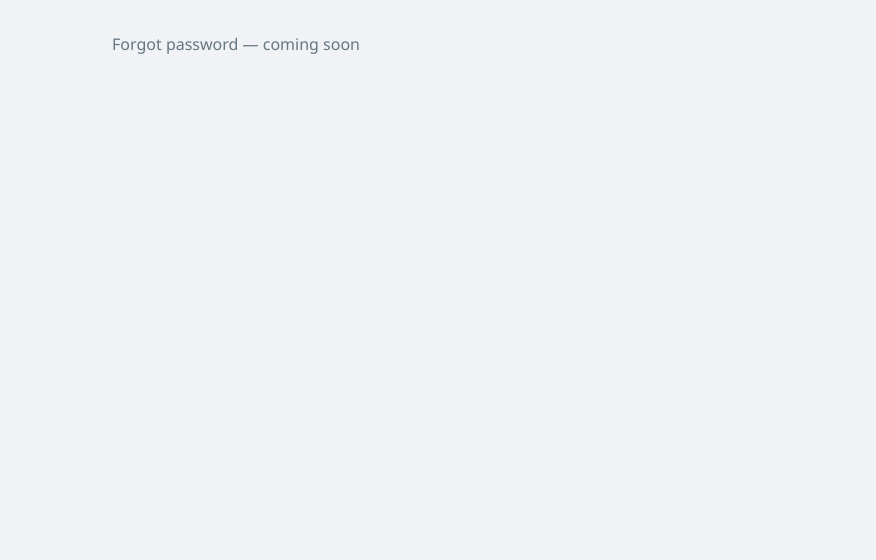
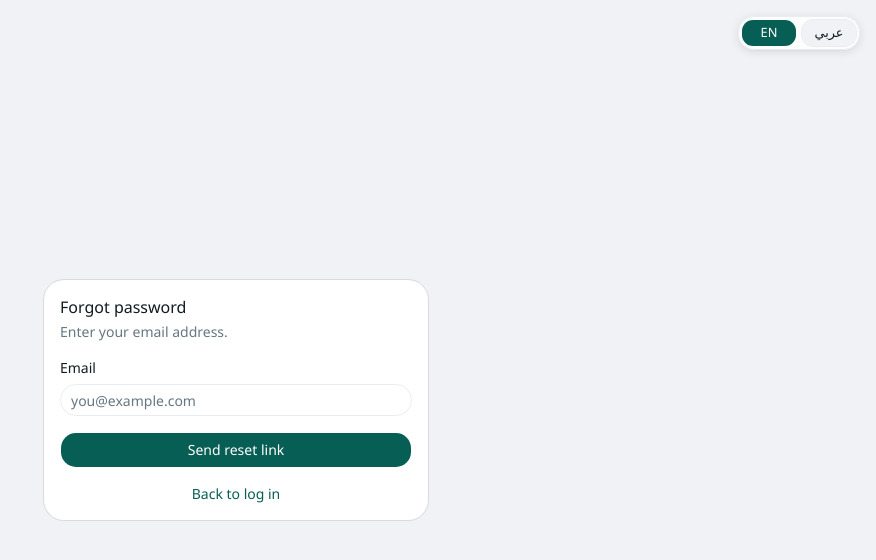
Before and after one commit to MeladAdera/SportBooker-frontend, a React (Vite) app: page /forgot-password in a window 1280 px wide. Shown: the top 560 px of the page, without its empty margins (404-1280 px from the left). Built offline with nearby package versions, Linux system fonts and the light colour scheme.

Commit message:
feat(auth): forgot password page (AUTH-03) with anti-enumeration UX
- Add ForgotPasswordPage: RHF+Zod email, POST /auth/forgot-password
- Always show same success copy; no throw on HTTP error status for enumeration safety
- forgotPasswordRequest; i18n en/ar; route /forgot-password

Made-with: Cursor

```diff
--- a/src/App.tsx
+++ b/src/App.tsx
@@ -1,5 +1,6 @@
 import { BrowserRouter, Routes, Route, Navigate } from 'react-router-dom';
 
+import { ForgotPasswordPage } from '@/features/auth/pages/ForgotPasswordPage';
 import { LoginPage } from '@/features/auth/pages/LoginPage';
 import { RegisterPage } from '@/features/auth/pages/RegisterPage';
 
@@ -10,14 +11,7 @@ function App() {
         <Route path="/login" element={<LoginPage />} />
         <Route path="/register" element={<RegisterPage />} />
         {/* Placeholder routes — replace with real pages as features are built */}
-        <Route
-          path="/forgot-password"
-          element={
-            <div className="p-8 text-center text-muted-foreground">
-              Forgot password — coming soon
-            </div>
-          }
-        />
+        <Route path="/forgot-password" element={<ForgotPasswordPage />} />
         <Route
           path="/discover"
           element={
--- a/src/features/auth/api.ts
+++ b/src/features/auth/api.ts
@@ -136,3 +136,23 @@ export async function registerRequest(
   const raw = unwrapData<RawAuthTokens>(json);
   return buildLoginResponse(raw, { email: body.email, name: body.name });
 }
+
+export type ForgotPasswordRequestBody = {
+  email: string;
+};
+
+/**
+ * POST /auth/forgot-password — backend always returns 200 for anti-enumeration.
+ * Does not throw on non-OK HTTP status so the UI can always show the same success copy.
+ * Only rejects on network/fetch failure.
+ */
+export async function forgotPasswordRequest(
+  body: ForgotPasswordRequestBody,
+): Promise<void> {
+  const res = await apiFetch('/auth/forgot-password', {
+    method: 'POST',
+    headers: { 'Content-Type': 'application/json' },
+    body: JSON.stringify({ email: body.email.trim() }),
+  });
+  await res.text().catch(() => '');
+}
--- a/src/features/auth/index.ts
+++ b/src/features/auth/index.ts
@@ -3,6 +3,12 @@
  */
 export { LoginPage } from './pages/LoginPage';
 export { RegisterPage } from './pages/RegisterPage';
+export { ForgotPasswordPage } from './pages/ForgotPasswordPage';
 export { getRoleHomePath } from './utils';
-export { loginRequest, registerRequest } from './api';
-export type { LoginRequest, LoginResponse, RegisterRequestBody } from './api';
+export { loginRequest, registerRequest, forgotPasswordRequest } from './api';
+export type {
+  LoginRequest,
+  LoginResponse,
+  RegisterRequestBody,
+  ForgotPasswordRequestBody,
+} from './api';
--- /dev/null
+++ b/src/features/auth/pages/ForgotPasswordPage.tsx
@@ -0,0 +1,144 @@
+import { useState } from 'react';
+import { useForm } from 'react-hook-form';
+import { zodResolver } from '@hookform/resolvers/zod';
+import { z } from 'zod';
+import { useTranslation } from 'react-i18next';
+import { Link } from 'react-router-dom';
+import { Loader2 } from 'lucide-react';
+
+import { Button } from '@/components/ui/button';
+import { Input } from '@/components/ui/input';
+import {
+  Card,
+  CardContent,
+  CardDescription,
+  CardHeader,
+  CardTitle,
+} from '@/components/ui/card';
+import { LocaleSwitcher } from '@/shared/components/LocaleSwitcher';
+import { forgotPasswordRequest } from '../api';
+
+const forgotSchema = z.object({
+  email: z.string().min(1, 'emailRequired').email('emailInvalid'),
+});
+
+type ForgotFormValues = z.infer<typeof forgotSchema>;
+
+export function ForgotPasswordPage() {
+  const { t } = useTranslation('auth');
+  const [success, setSuccess] = useState(false);
+  const [networkError, setNetworkError] = useState<string | null>(null);
+
+  const {
+    register,
+    handleSubmit,
+    formState: { errors, isSubmitting },
+  } = useForm<ForgotFormValues>({
+    resolver: zodResolver(forgotSchema),
+  });
+
+  const resolveFieldError = (key: string | undefined): string | undefined => {
+    if (!key) return undefined;
+    const msgKey = `forgotPasswordPage.validation.${key}` as const;
+    const translated = t(msgKey);
+    return translated !== msgKey ? translated : key;
+  };
+
+  const onSubmit = async (values: ForgotFormValues) => {
+    setNetworkError(null);
+    try {
+      await forgotPasswordRequest({ email: values.email });
+      setSuccess(true);
+    } catch {
+      setNetworkError(t('forgotPasswordPage.errors.network'));
+    }
+  };
+
+  return (
+    <div className="relative flex min-h-svh flex-col items-center justify-center bg-background p-4">
+      <LocaleSwitcher className="fixed top-4 end-4 z-50" />
+      <div className="w-full max-w-sm space-y-6">
+        <Card>
+          <CardHeader>
+            <CardTitle>{t('forgotPasswordPage.title')}</CardTitle>
+            <CardDescription>
+              {t('forgotPasswordPage.subtitle')}
+            </CardDescription>
+          </CardHeader>
+
+          <CardContent className="flex flex-col gap-4">
+            {success ? (
+              <div
+                role="status"
+                className="rounded-md border border-border bg-muted/40 px-3 py-3 text-sm text-foreground"
+              >
+                {t('forgotPasswordPage.successMessage')}
+              </div>
+            ) : (
+              <form
+                onSubmit={handleSubmit(onSubmit)}
+                noValidate
+                className="flex flex-col gap-4"
+              >
+                {networkError && (
+                  <p
+                    role="alert"
+                    className="rounded-md border border-destructive/30 bg-destructive/10 px-3 py-2 text-sm text-destructive dark:border-destructive/40 dark:bg-destructive/20"
+                  >
+                    {networkError}
+                  </p>
+                )}
+                <div className="flex flex-col gap-1.5">
+                  <label
+                    htmlFor="forgot-email"
+                    className="text-sm font-medium text-foreground"
+                  >
+                    {t('forgotPasswordPage.email')}
+                  </label>
+                  <Input
+                    id="forgot-email"
+                    type="email"
+                    autoComplete="email"
+                    placeholder={t('forgotPasswordPage.emailPlaceholder')}
+                    aria-invalid={!!errors.email}
+                    {...register('email')}
+                  />
+                  {errors.email && (
+                    <p className="text-xs text-destructive" role="alert">
+                      {resolveFieldError(errors.email.message)}
+                    </p>
+                  )}
+                </div>
+
+                <Button
+                  type="submit"
+                  size="lg"
+                  className="w-full"
+                  disabled={isSubmitting}
+                >
+                  {isSubmitting ? (
+                    <>
+                      <Loader2 className="animate-spin" />
+                      {t('forgotPasswordPage.submitting')}
+                    </>
+                  ) : (
+                    t('forgotPasswordPage.submitButton')
+                  )}
+                </Button>
+              </form>
+            )}
+
+            <p className="text-center text-sm text-muted-foreground">
+              <Link
+                to="/login"
+                className="font-medium text-primary underline-offset-4 hover:underline"
+              >
+                {t('forgotPasswordPage.backToLogin')}
+              </Link>
+            </p>
+          </CardContent>
+        </Card>
+      </div>
+    </div>
+  );
+}
--- a/src/i18n/ar/auth.json
+++ b/src/i18n/ar/auth.json
@@ -65,5 +65,22 @@
       "phoneInvalid": "أدخل رقماً هاتفياً صحيحاً",
       "termsRequired": "يجب الموافقة على الشروط للمتابعة"
     }
+  },
+  "forgotPasswordPage": {
+    "title": "نسيت كلمة المرور",
+    "subtitle": "أدخل عنوان بريدك الإلكتروني.",
+    "email": "البريد الإلكتروني",
+    "emailPlaceholder": "you@example.com",
+    "submitButton": "إرسال رابط إعادة التعيين",
+    "submitting": "جارٍ الإرسال…",
+    "successMessage": "إذا كان هذا البريد مسجّلاً، فقد أُرسل رابط إعادة تعيين كلمة المرور.",
+    "backToLogin": "العودة لتسجيل الدخول",
+    "errors": {
+      "network": "تعذّر الاتصال. تحقق من اتصالك بالإنترنت."
+    },
+    "validation": {
+      "emailRequired": "البريد الإلكتروني مطلوب",
+      "emailInvalid": "أدخل بريداً إلكترونياً صحيحاً"
+    }
   }
 }
--- a/src/i18n/en/auth.json
+++ b/src/i18n/en/auth.json
@@ -65,5 +65,22 @@
       "phoneInvalid": "Enter a valid phone number",
       "termsRequired": "You must accept the terms to continue"
     }
+  },
+  "forgotPasswordPage": {
+    "title": "Forgot password",
+    "subtitle": "Enter your email address.",
+    "email": "Email",
+    "emailPlaceholder": "you@example.com",
+    "submitButton": "Send reset link",
+    "submitting": "Sending…",
+    "successMessage": "If that email is registered, a password reset link has been sent.",
+    "backToLogin": "Back to log in",
+    "errors": {
+      "network": "Unable to connect. Check your internet connection."
+    },
+    "validation": {
+      "emailRequired": "Email is required",
+      "emailInvalid": "Enter a valid email address"
+    }
   }
 }
```
